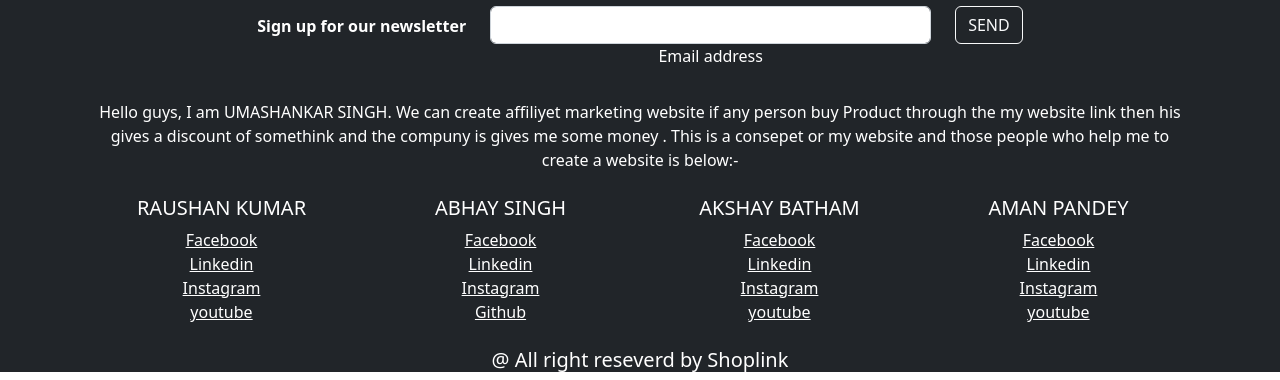
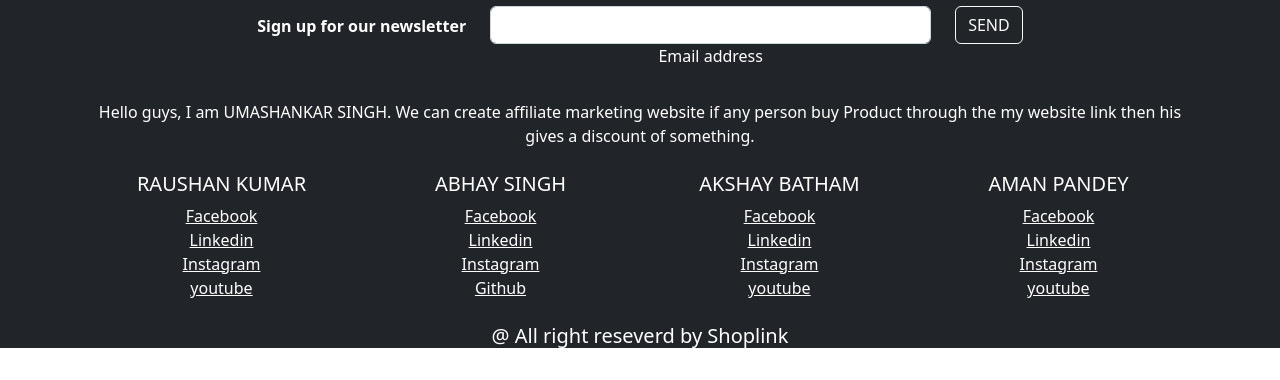
Before and after one commit to Ussingh47/Shoplink, a plain HTML site: page E-commers.html in a window 1280 px wide. Shown: the part 1157-1537 px from the top of the page. After the commit the page ends 1513 px from the top, so only its background shows below. Drawn offline with nearby package versions, Linux system fonts and the light colour scheme.

Commit message:
Update E-commers.html

```diff
--- a/E-commers.html
+++ b/E-commers.html
@@ -210,9 +210,8 @@
     <!-- Section: Text -->
     <section class="mb-4">
       <p>
-        Hello guys, I am UMASHANKAR SINGH. We can create affiliyet marketing website if any person buy Product through the my website
-        link then his gives a discount of somethink and the compuny is gives me some money . This is a consepet or my website and
-        those people who help me to create a website is below:-
+        Hello guys, I am UMASHANKAR SINGH. We can create affiliate marketing website if any person buy Product through the my website
+        link then his gives a discount of something.
 
       </p>
     </section>
```
